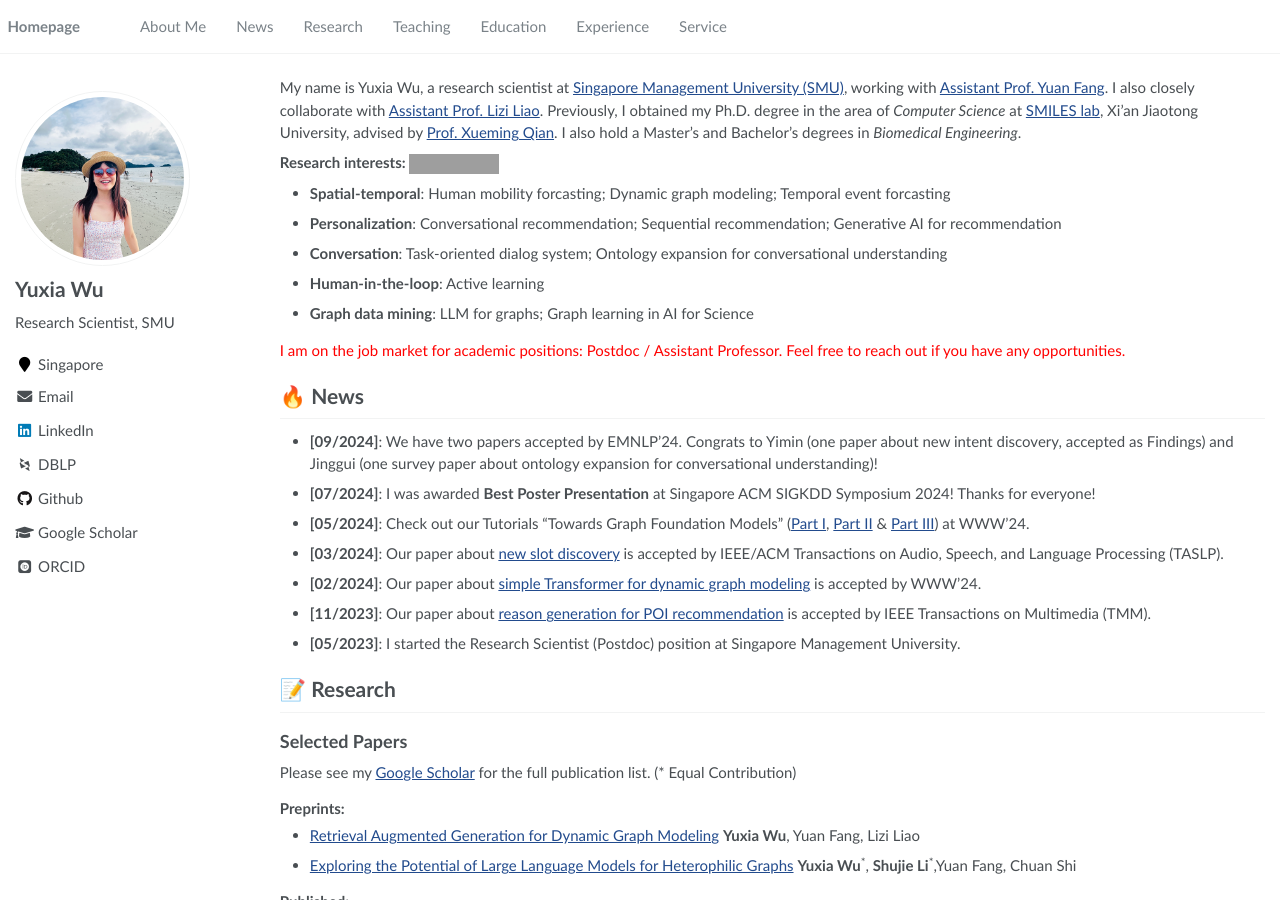
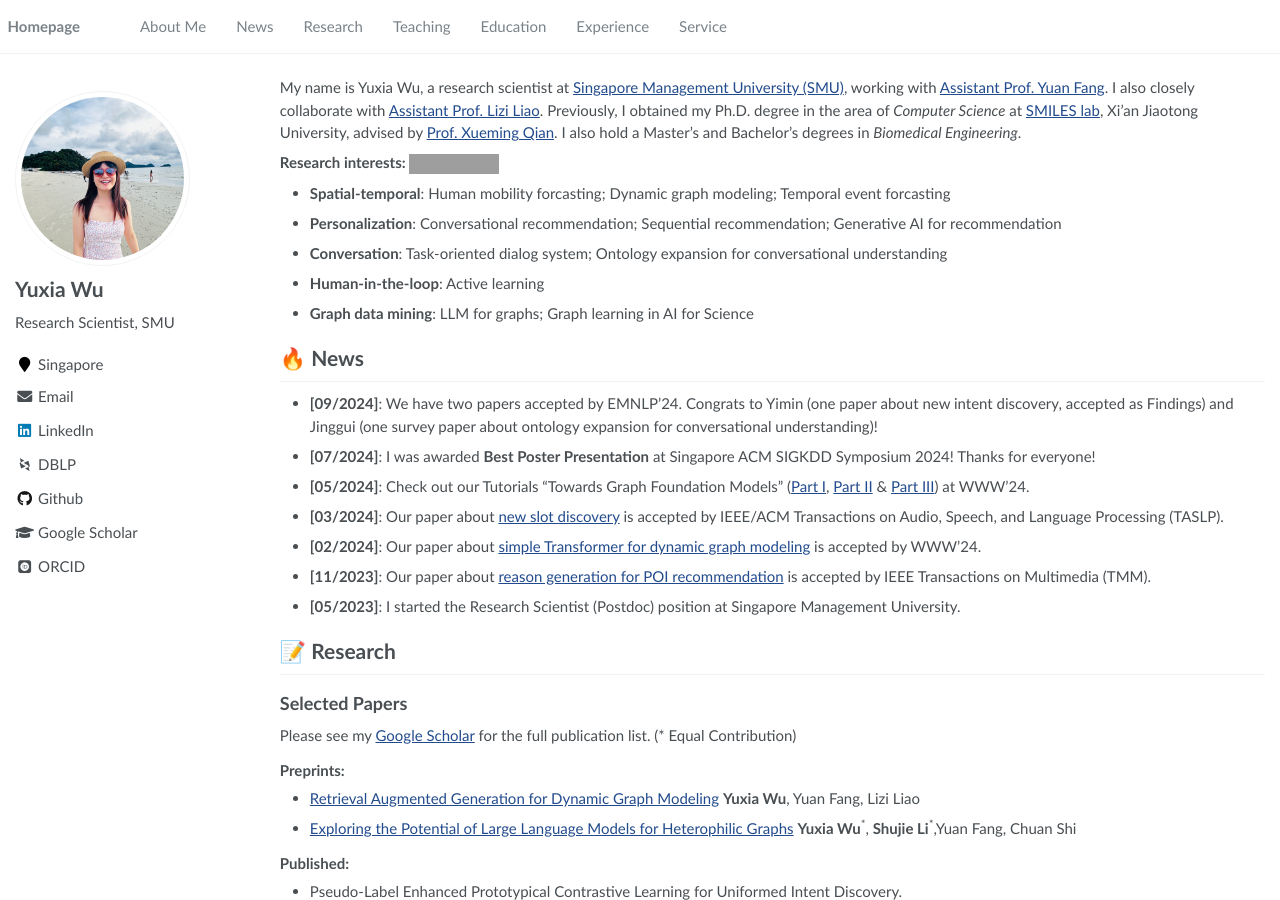
Before and after one commit to YuxiaWu/YuxiaWu.github.io, a Jekyll site: the page built from _pages/about.md, in a window 1280 px wide and 900 px high. Built offline with Jekyll 4.4.1, drawn with Linux system fonts in a browser that asks for light colours; some web fonts are replaced; grey boxes are pictures that could not be loaded.

Commit message:
Update about.md

```diff
--- a/_pages/about.md
+++ b/_pages/about.md
@@ -27,7 +27,7 @@ My name is Yuxia Wu, a research scientist at [Singapore Management University (S
 - **Human-in-the-loop**: Active learning
 - **Graph data mining**: LLM for graphs; Graph learning in AI for Science
 
-<span style="color:red">I am on the job market for academic positions: Postdoc / Assistant Professor. Feel free to reach out if you have any opportunities.</span>
+
 
 # 🔥 News
 
```
